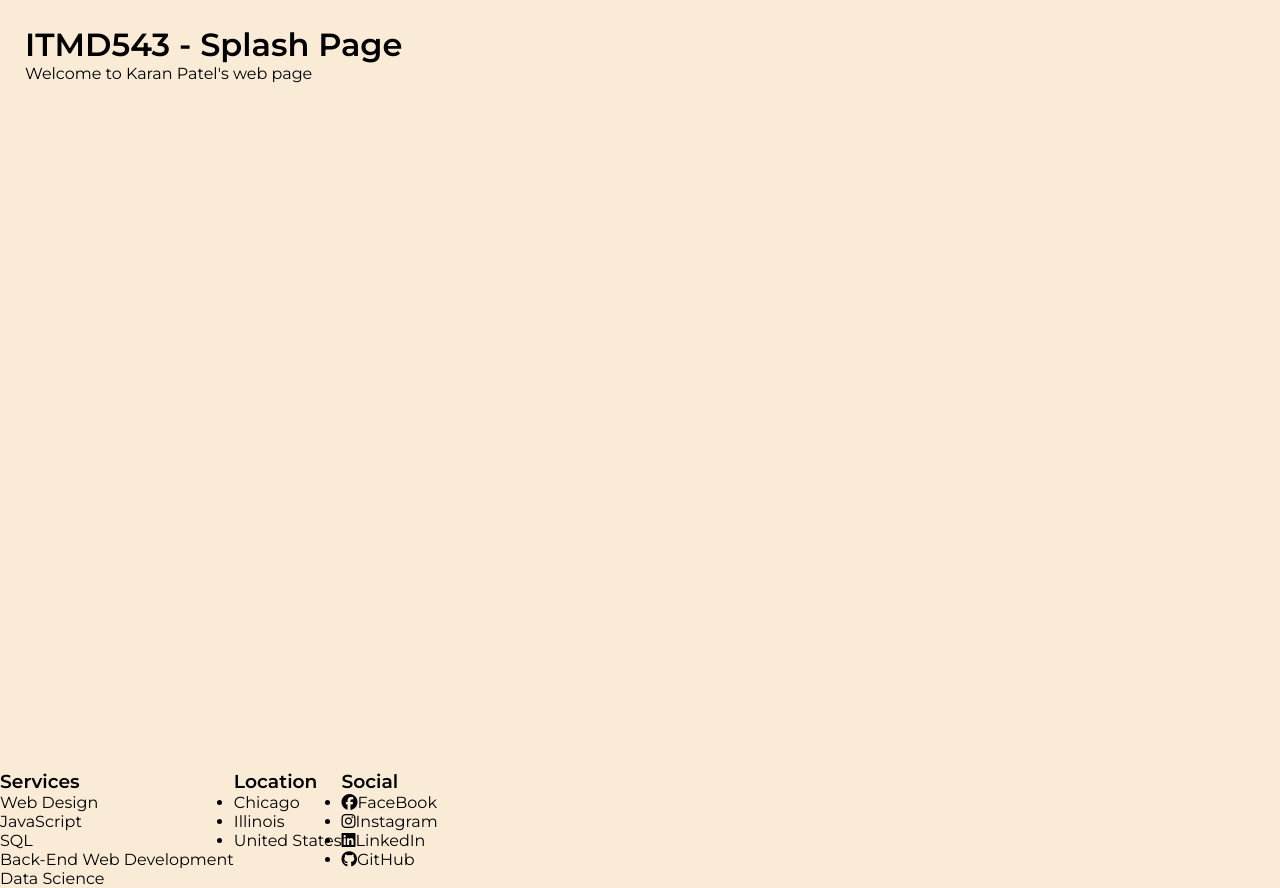
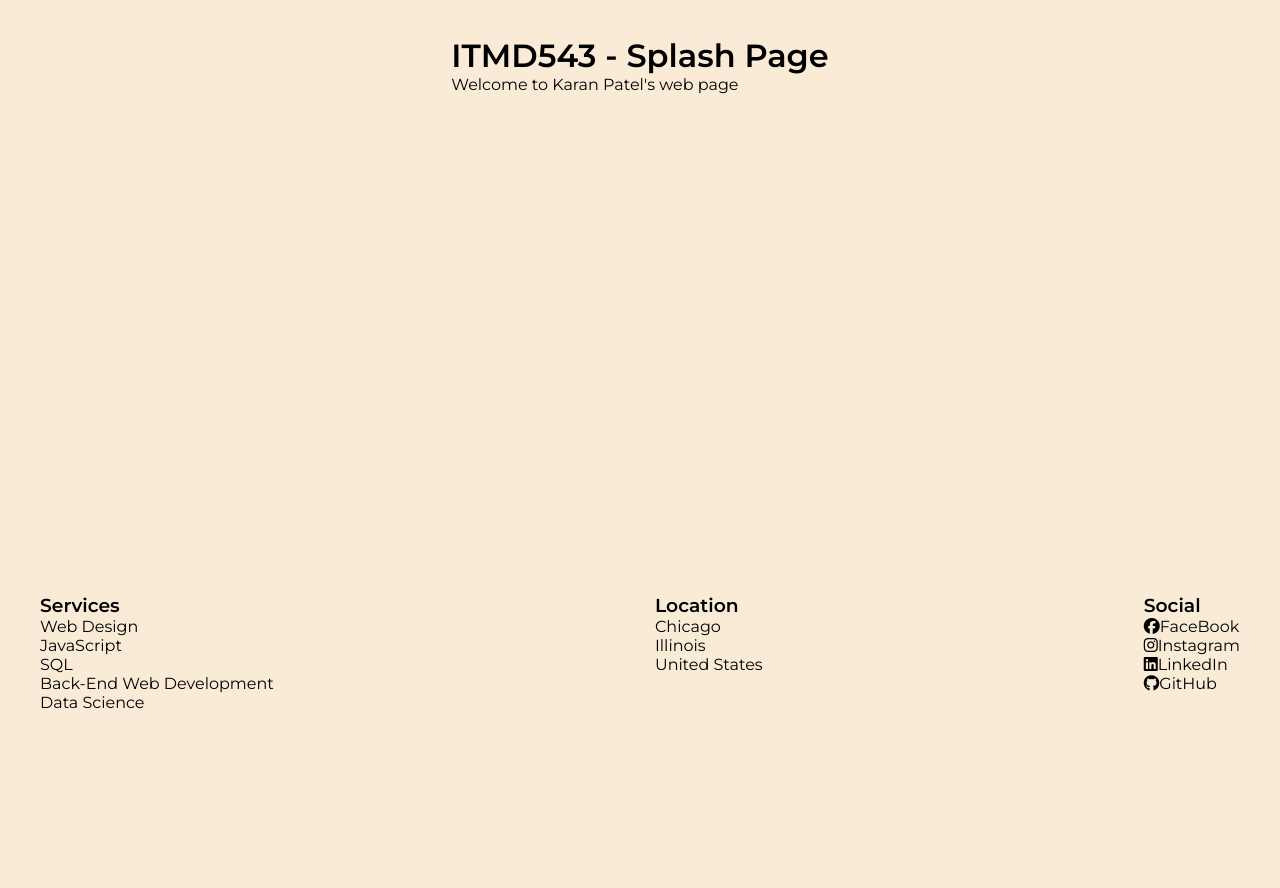
Before and after one commit to Kpatel114/ITMD543-TestRepo, a plain HTML site: page index.html in a window 1280 px wide. After the commit the page ends 800 px from the top, so only its background shows below. Drawn offline with Linux system fonts and the light colour scheme.

Commit message:
started adding content and styling

```diff
--- a/index.html
+++ b/index.html
@@ -17,12 +17,14 @@
 </head>
 <body>
     <header>
-        <h1>ITMD543 - Splash Page</h1>
-        <p>Welcome to Karan Patel's web page</p>
+        <div>
+            <h1>ITMD543 - Splash Page</h1>
+            <p>Welcome to Karan Patel's web page</p>
+        </div>
     </header>
 
     <main>
-        <div>
+        <div class="main-glass">
 
         </div>
     </main>
--- a/style.css
+++ b/style.css
@@ -6,16 +6,33 @@ body{
     font-family: 'Montserrat', sans-serif;
     background-color: antiquewhite;
     color: black;
+    margin: 20px 40px;
+}
+nav{
+
+}
+ul{
+    list-style: none;
 }
 header{
+    display: flex;
+    justify-content: center;
+    align-items: center;
     margin: 20px;
     padding: 5px;
-    height: 15vh;
+    height: 10vh;
 }
 main{
-    height: 75vh;
+    height: 58vh;
 }
+.main-glass{
+    border-radius: 8px;
+    opacity: 0.8;
+    background-color: rgb(228, 193, 142);
+}
+
 footer{
     display: flex;
-    height: 10vh;
+    justify-content: space-between;
+    height: 20vh;
 }
```
